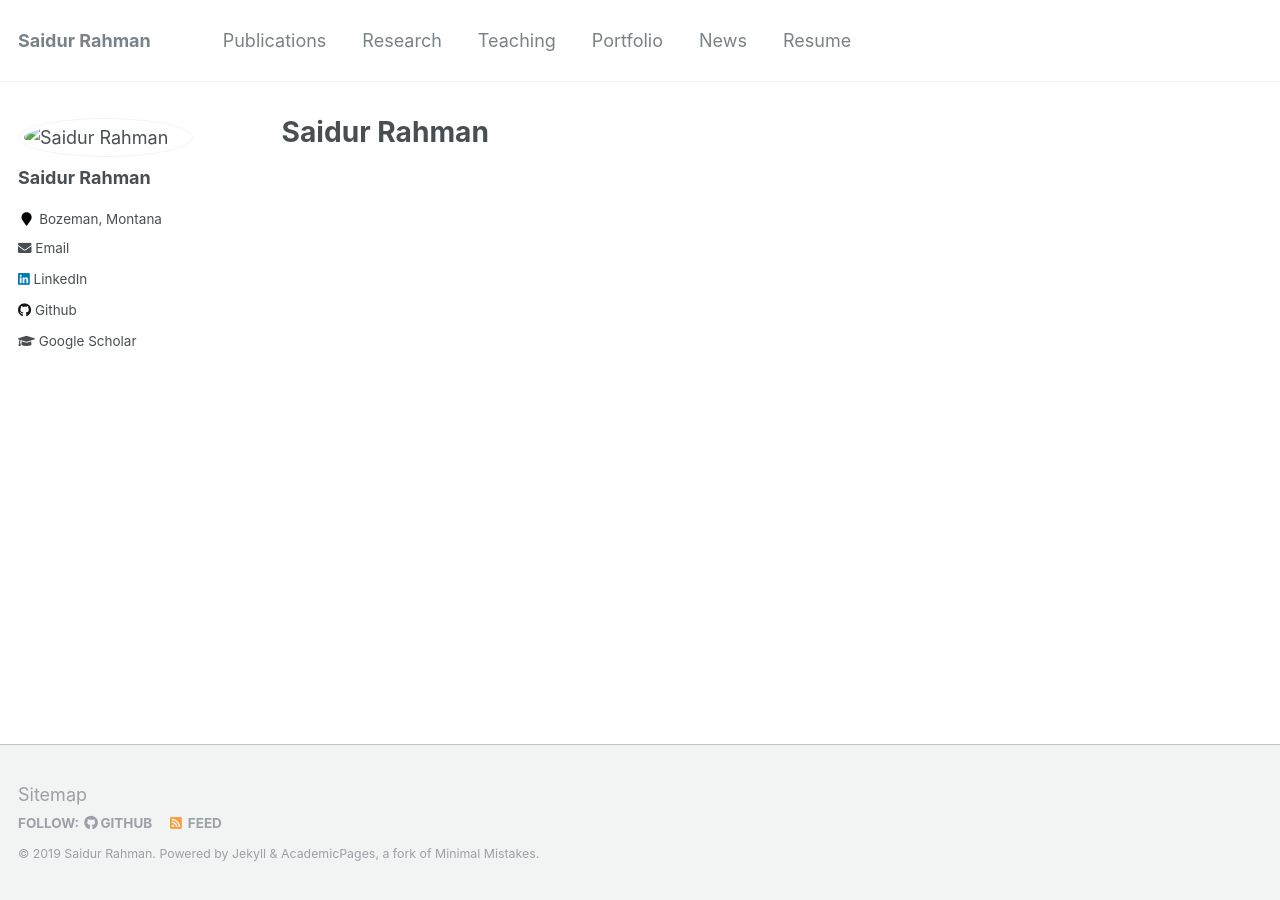
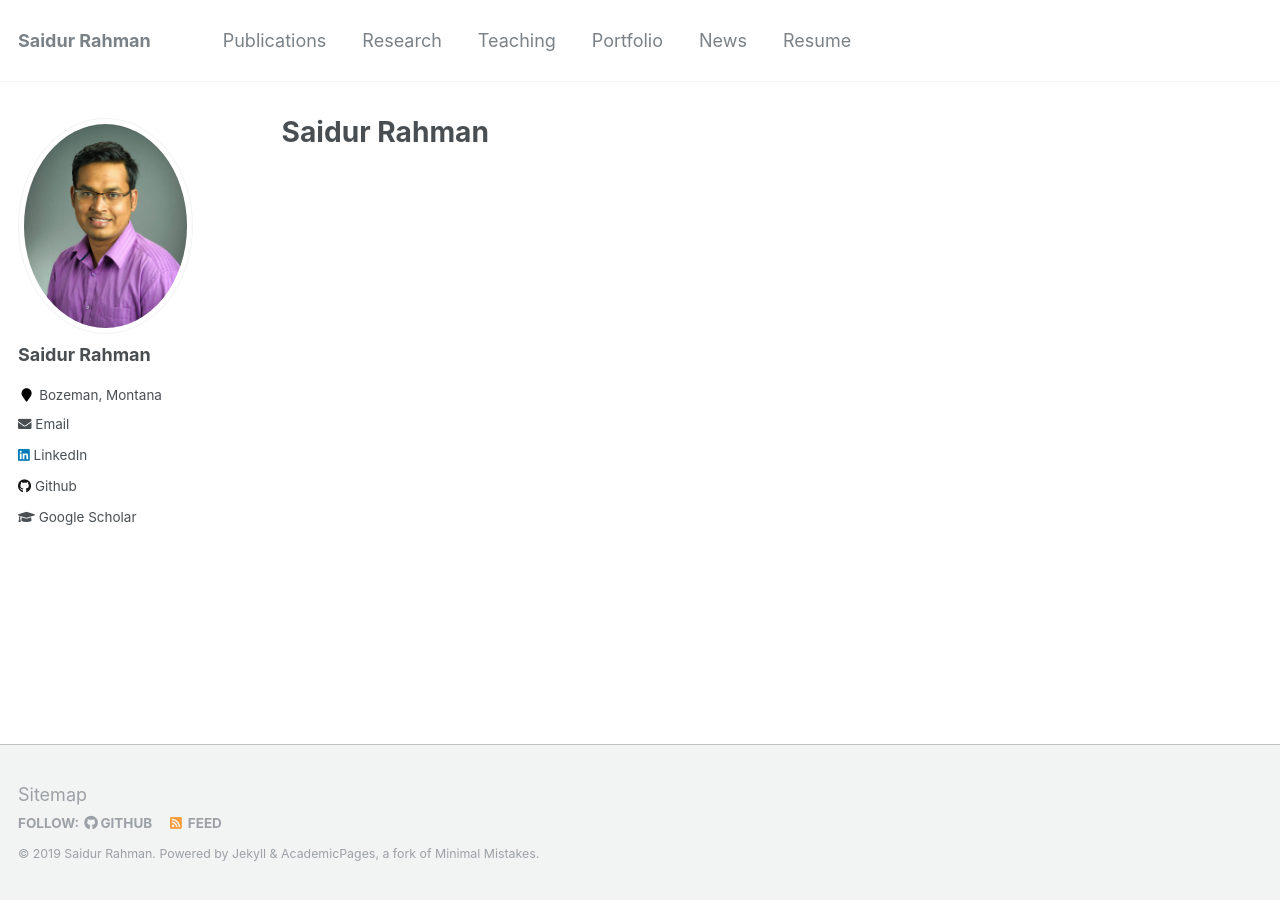
Before and after one commit to ps073006/saidurrahman.info, a Jekyll site: the page built from _pages/about.md, in a window 1280 px wide. Built offline with Jekyll 4.4.1, drawn with Linux system fonts in a browser that asks for light colours.

Commit message:
update my website

```diff
--- a/_config.yml
+++ b/_config.yml
@@ -72,7 +72,7 @@ analytics:
 # Site Author
 author:
   name             : "Saidur Rahman"
-  avatar           : "images/saidur.jpg"
+  avatar           : "saidur.jpg"
   bio              : ""
   location         : "Bozeman, Montana"
   employer         :
```
